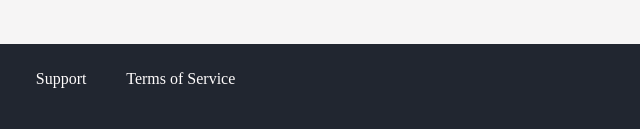
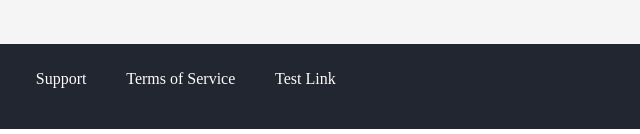
Before and after one commit to joaotendeiro/SASS-project, a plain HTML site: page index.html in a window 1280 px wide. Shown: the part 1088-1222 px from the top of the page, 307-947 px from the left. Drawn offline with Linux system fonts and the light colour scheme.

Commit message:
Update index.html

```diff
--- a/index.html
+++ b/index.html
@@ -110,6 +110,7 @@
         <a class="footer-link" href="#">Getting Started</a>
         <a class="footer-link" href="#">Support</a>
         <a class="footer-link" href="#">Terms of Service</a>
+        <a class="footer-link" href="#">Test Link</a>
       </div>
     </div>
 
```
